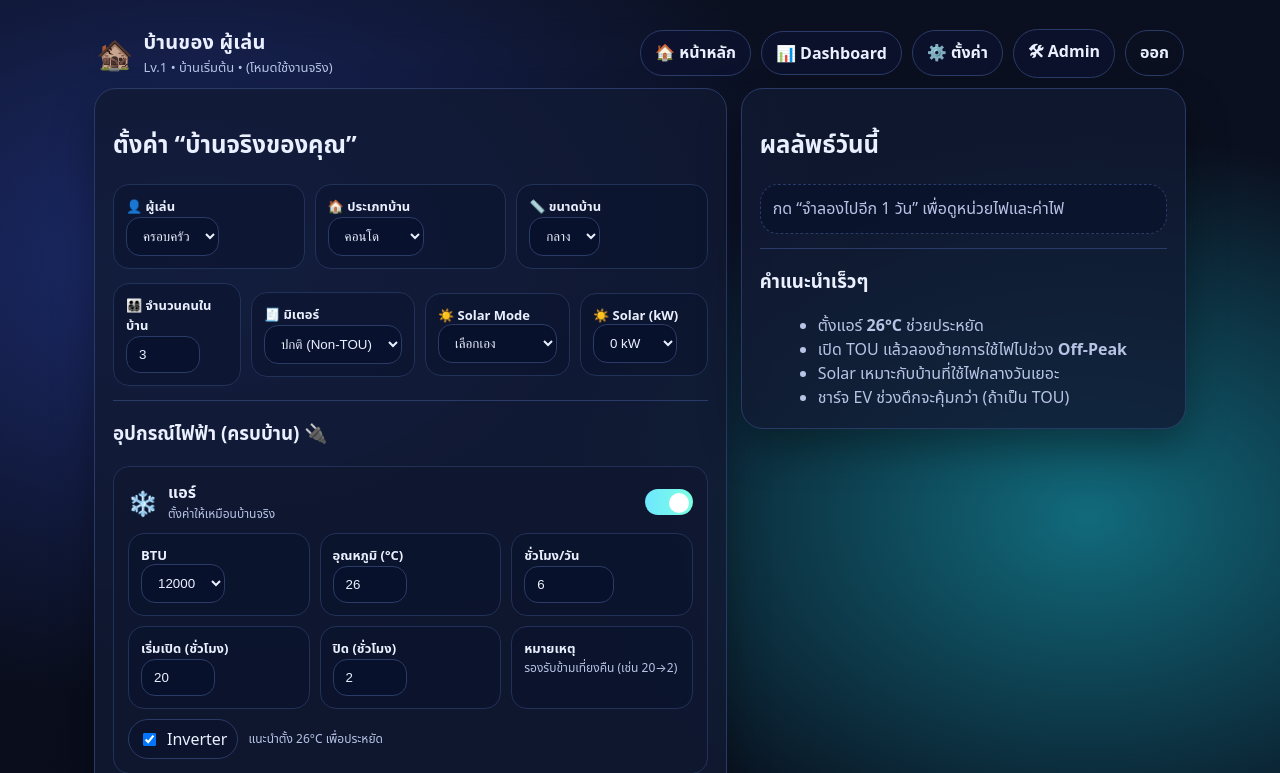
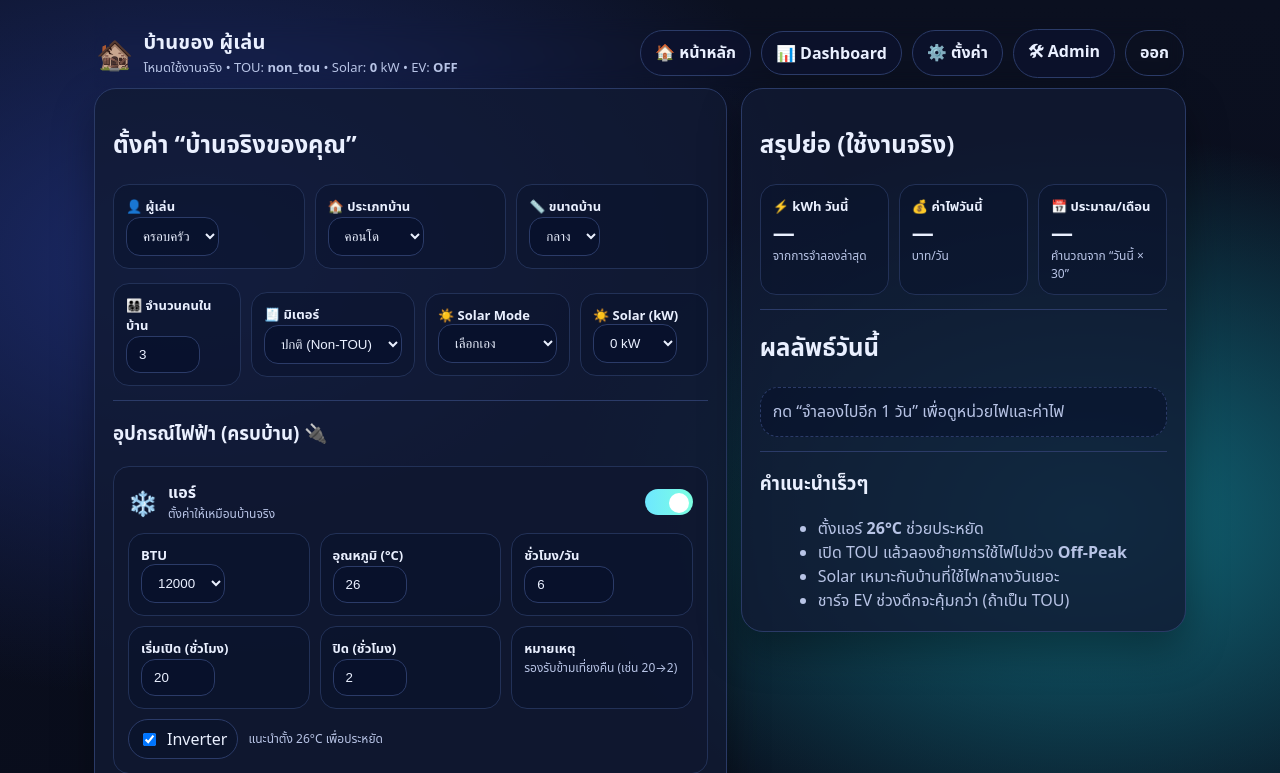
Before and after one commit to apiwatMea/energy-life, a Flask app: page /home in a window 1280 px wide. Shown: the top 773 px of the page. Run offline with Flask 3, Linux system fonts and the light colour scheme; the visitor is signed in with stand-in values (Sample User, id 1); data comes from the database, SQL or seed files in the repository; data that the repository does not hold is empty.

Commit message:
Update home.html

```diff
--- a/templates/home.html
+++ b/templates/home.html
@@ -14,8 +14,10 @@
       <div>
         <div class="title">บ้านของ {{ profile.display_name if profile.display_name else user.username }}</div>
         <div class="subtitle">
-          Lv.{{ house_level }} • {{ levels[house_level-1].name }}
-          <span class="muted">• (โหมดใช้งานจริง)</span>
+          <span class="muted">โหมดใช้งานจริง</span>
+          • TOU: <b id="statTariff">{{ state.tariff_mode }}</b>
+          • Solar: <b id="statSolar">{{ state.solar_kw }}</b> kW
+          • EV: <b id="statEv">{{ "ON" if state.ev_enabled else "OFF" }}</b>
         </div>
       </div>
     </div>
@@ -33,6 +35,7 @@
   </header>
 
   <main class="grid2">
+    <!-- LEFT: ตั้งค่า -->
     <section class="card">
       <h2>ตั้งค่า “บ้านจริงของคุณ”</h2>
 
@@ -244,7 +247,29 @@
       </div>
     </section>
 
+    <!-- RIGHT: สรุปผลใช้งานจริง -->
     <aside class="card">
+      <h2>สรุปย่อ (ใช้งานจริง)</h2>
+      <div class="grid3 mt2">
+        <div class="mini">
+          <div class="mini-title">⚡ kWh วันนี้</div>
+          <div class="big" id="statKwhDay">—</div>
+          <div class="muted small">จากการจำลองล่าสุด</div>
+        </div>
+        <div class="mini">
+          <div class="mini-title">💰 ค่าไฟวันนี้</div>
+          <div class="big" id="statCostDay">—</div>
+          <div class="muted small">บาท/วัน</div>
+        </div>
+        <div class="mini">
+          <div class="mini-title">📅 ประมาณ/เดือน</div>
+          <div class="big" id="statCostMonth">—</div>
+          <div class="muted small">คำนวณจาก “วันนี้ × 30”</div>
+        </div>
+      </div>
+
+      <div class="divider"></div>
+
       <h2>ผลลัพธ์วันนี้</h2>
       <div class="panel" id="resultBox">
         <div class="muted">กด “จำลองไปอีก 1 วัน” เพื่อดูหน่วยไฟและค่าไฟ</div>
```
